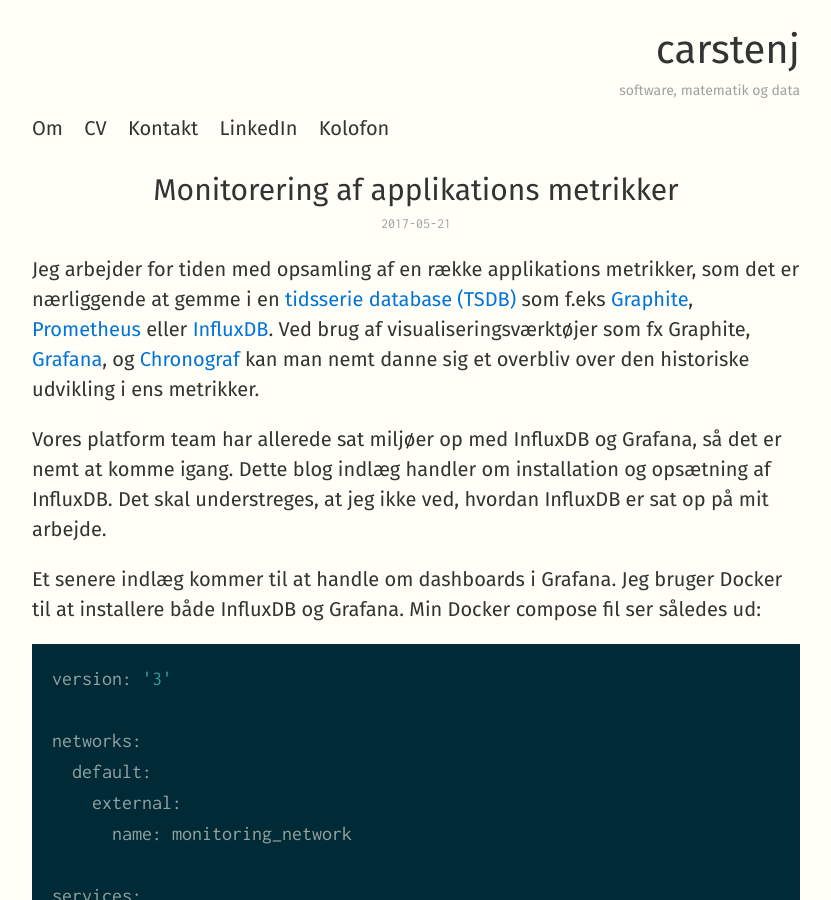
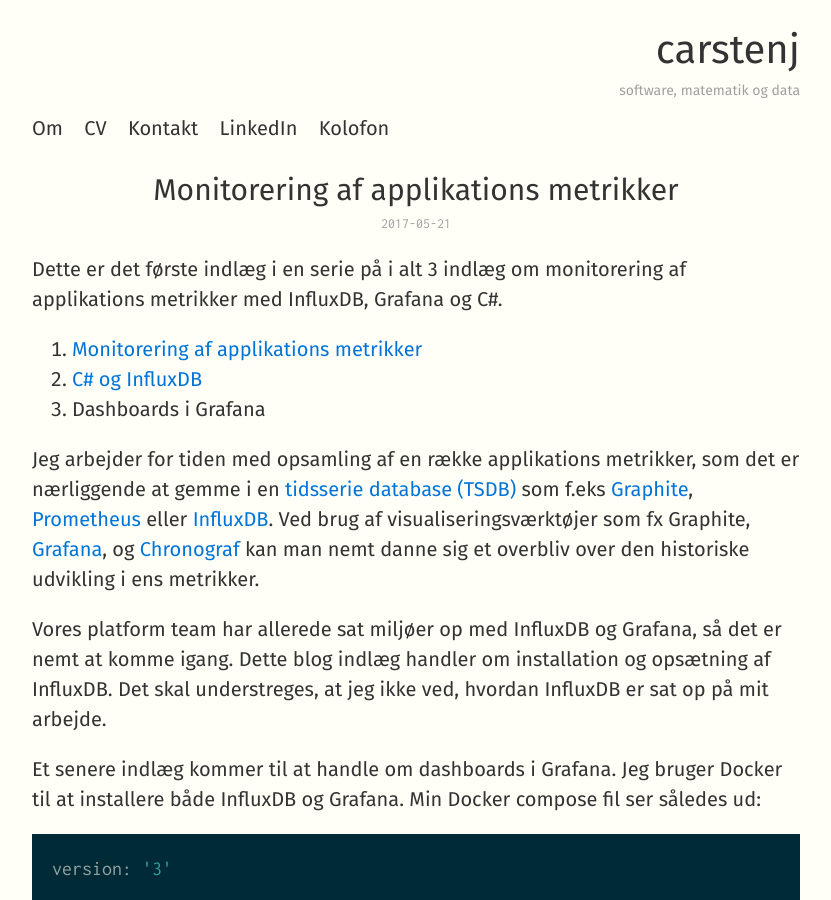
Before and after one commit to carsten-j/carsten-j.github.io, a Jekyll site: the page built from _posts/2017-05-21-monitorering-af-applikations-metrikker.markdown, in a window 1280 px wide and 900 px high. Shown: the whole window, without its empty margins (224-1055 px from the left). Built offline with Jekyll 4.4.1, drawn with Linux system fonts in a browser that asks for light colours; nearby versions of some CDN libraries.

Commit message:
C# og InfluxDB

```diff
--- a/_posts/2017-05-21-monitorering-af-applikations-metrikker.markdown
+++ b/_posts/2017-05-21-monitorering-af-applikations-metrikker.markdown
@@ -3,6 +3,12 @@
 title: Monitorering af applikations metrikker
 date: '2017-05-21 07:42:37'
 ---
+
+Dette er det første indlæg i en serie på i alt 3 indlæg om monitorering af applikations metrikker med InfluxDB, Grafana og C#.
+
+  1. [Monitorering af applikations metrikker]({% post_url 2017-05-21-monitorering-af-applikations-metrikker %})
+  2. [C# og InfluxDB]()
+  3. Dashboards i Grafana
 
 Jeg arbejder for tiden med opsamling af en række applikations metrikker, som det er nærliggende at gemme i en [tidsserie database (TSDB)](https://en.wikipedia.org/wiki/Time_series_database) som f.eks
 [Graphite](https://graphiteapp.org), [Prometheus](https://prometheus.io) eller [InfluxDB](https://www.influxdata.com).
```
